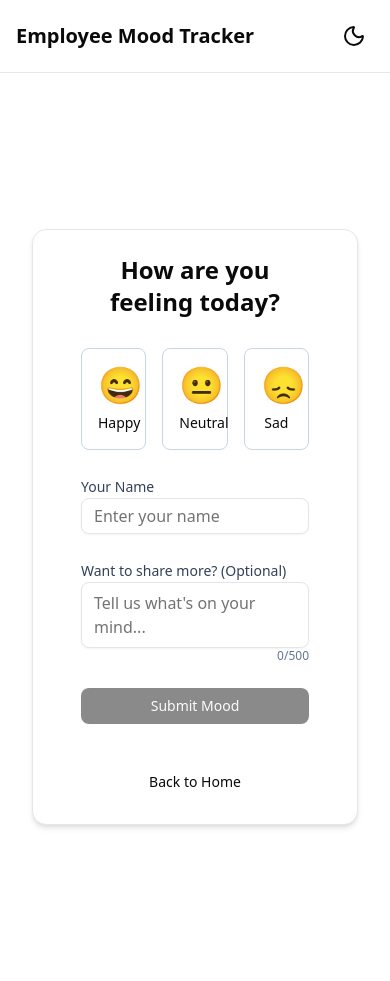
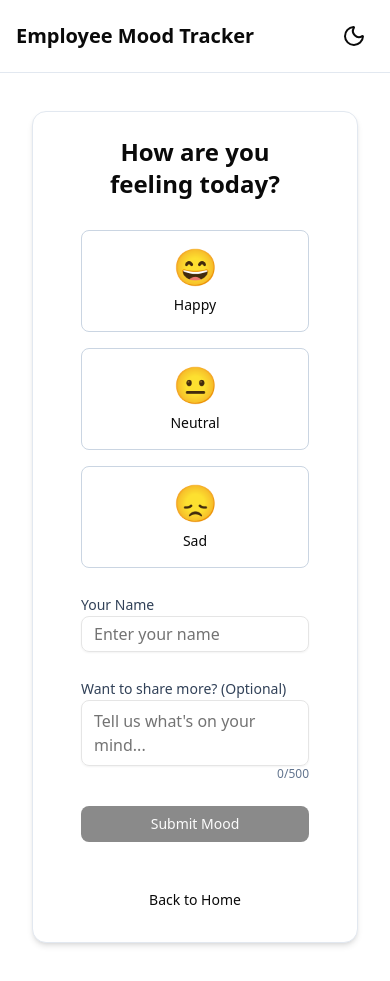
Before and after one commit to amoreX/quack-api-manager, a Next.js app: page /mood in a window 390 px wide. Built offline with nearby package versions, Linux system fonts and the light colour scheme.

Commit message:
Mood Page Responsiveness Fix

```diff
--- a/app/mood/page.tsx
+++ b/app/mood/page.tsx
@@ -54,7 +54,7 @@
 
         <CardContent className="space-y-6">
 
-          <div className="grid grid-cols-3 gap-4">
+          <div className="grid grid-cols-1 md:grid-cols-3 gap-4">
             {moodOptions.map((option) => (
               <div
                 key={option.value}
```
